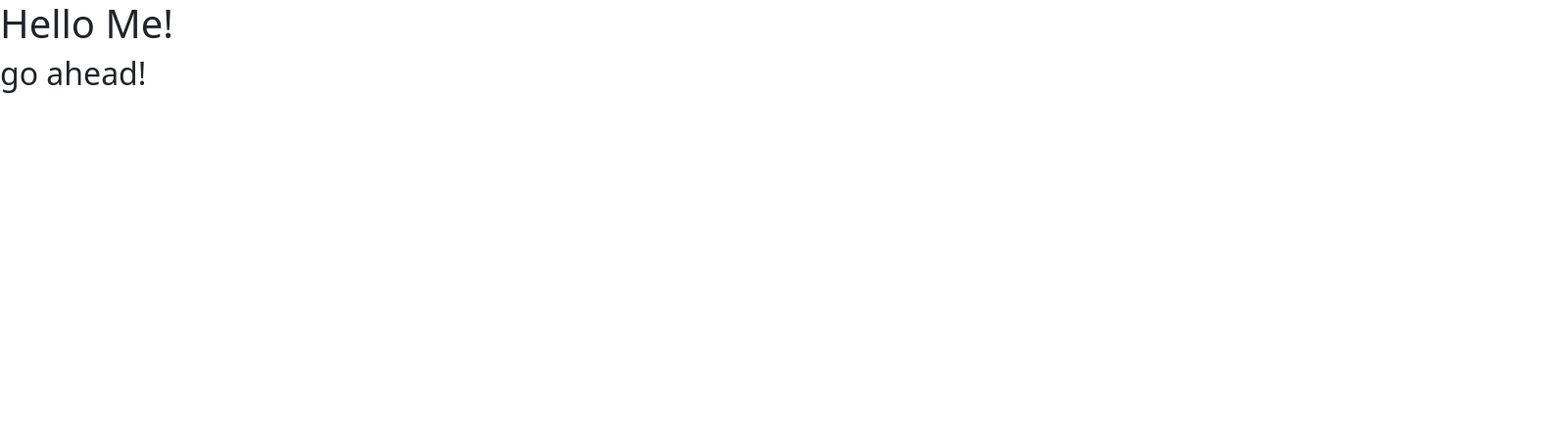
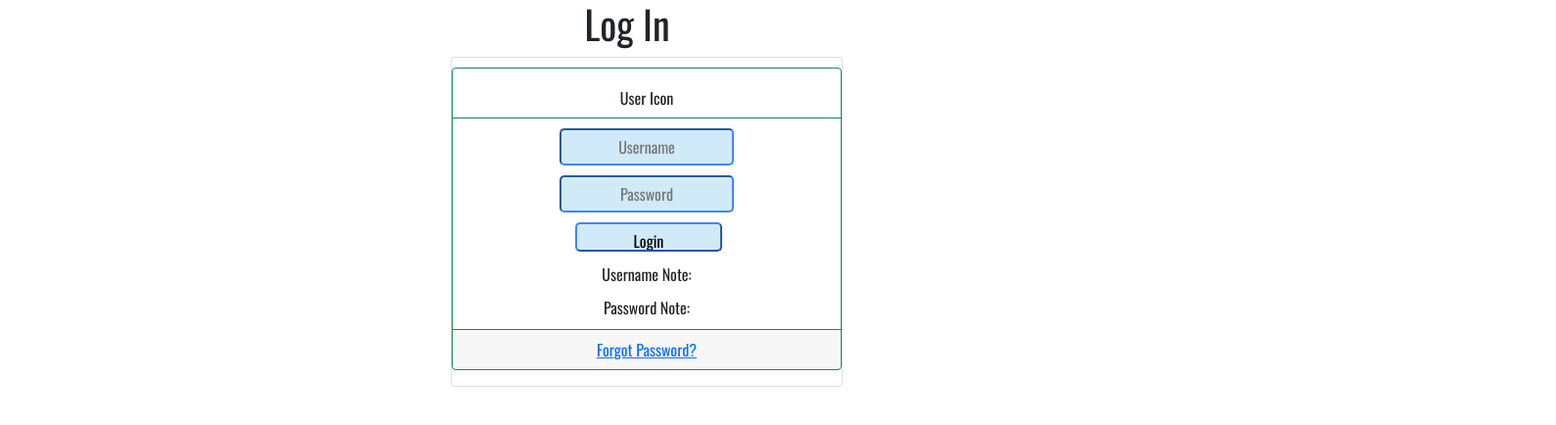
Before and after one commit to candace1818/Lab-3, a plain HTML site: page logIn.html in a window 1280 px wide. Shown: the whole page at 98% size, 1588 px wide, since content can reach past the window. Drawn offline with nearby package versions, Linux system fonts and the light colour scheme.

Commit message:
complete

```diff
--- a/logIn.html
+++ b/logIn.html
@@ -5,10 +5,107 @@
     <meta http-equiv="X-UA-Compatible" content="IE=edge">
     <meta name="viewport" content="width=device-width, initial-scale=1.0">
     <link href="https://cdn.jsdelivr.net/npm/bootstrap@5.0.2/dist/css/bootstrap.min.css" rel="stylesheet" integrity="sha384-EVSTQN3/azprG1Anm3QDgpJLIm9Nao0Yz1ztcQTwFspd3yD65VohhpuuCOmLASjC" crossorigin="anonymous">
+    <link href="https://fonts.googleapis.com/css2?family=Oswald&display=swap" rel="stylesheet">
     <title>Log in Page</title>
+
+    <style>
+        body {
+            font-family: 'Oswald', sans-serif;
+        }
+        div {
+            margin-top: 10px;
+        }
+        .container {
+            justify-content: center;
+            margin-left: 35%;
+        }
+        #username {
+            background-color: #d0ebf7;
+            border-color: #4287f5;
+            border-radius: 5px;
+            font-size: medium;
+            padding: 5px;
+            text-align: center;
+        }
+        #password {
+            background-color: #d0ebf7;
+            border-color: #4287f5;
+            border-radius: 5px;
+            font-size: medium;
+            padding: 5px;
+            text-align: center;
+        }
+        #clickButton {
+            font-family: 'Oswald', sans-serif;
+            margin-left: 1%;
+        }
+        #button {
+            background-color: #d0ebf7;
+            border-color: #4287f5;
+            border-radius: 5px;
+            height: 30px;
+            width: 150px;
+            padding: 5px;
+        }
+    </style>
 </head>
 <body>
-    <h1>Hello Me!</h1>
-    <h2>go ahead!</h2>
+    <h1 class="text-center">Log In</h1>
+    <div class="container">
+        <div class="card text-center" style="width: 25rem;">
+            <div class="card border-success mb-3" style="max-width: 25rem;">
+                <div class="card-header bg-transparent border-success">User Icon</div>
+                        <div id="info1">
+                            <input id="username" type="text" placeholder="Username">
+                        </div>
+
+                        <div id="secret">
+                            <input id="password" type="password" placeholder="Password">
+                        </div>
+
+                        <div id="clickButton">
+                            <input id="button" type="button" value="Login" onclick="logIn()">
+                        </div>
+
+                        <div id="result1">
+                            Username Note:
+                        </div>
+
+                        <div id="result2">
+                            Password Note:
+                        </div>
+                <div class="card-footer bg-grey border-success"><a href="#">Forgot Password?</a></div>
+            </div>
+        </div>
+    </div>
+    <script>
+        function logIn() {
+            let usernameLog = document.querySelector('#username').value;
+            let passwordLog = document.querySelector('#password').value;
+            let result1Div = document.getElementById('result1')
+            let result2Div = document.getElementById('result2')
+
+            // username
+            if (usernameLog === "admin" && passwordLog === "root") {
+                window.location.href = "addPeople.html"
+            }
+            if (!usernameLog) {
+                result1Div.innerHTML = `Username Note: <b style="color:red;">Please input a Username</b>`;
+            } else if (usernameLog.length < 3) {
+                result1Div.innerHTML = `Username Note: <b style="color:red;">Please add more than 3 characters</b>`;
+            } else if (usernameLog === "admin") {
+                result1Div.innerHTML = `Username Note: <b style="color:red;">Check!</b>`;
+            }
+
+            // password
+            if (!passwordLog) {
+                result2Div.innerHTML = `Password Note: <b style="color:red;">Please input a Password</b>`;
+            } else if (passwordLog.length < 3) {
+                result2Div.innerHTML = `Password Note: <b style="color:red;">Please add more than 3 characters</b>`;
+            } else if (passwordLog === "root") {
+                result2Div.innerHTML = `Password Note: <b style="color:red;">Check!</b>`;
+            }
+        }
+    </script>
 </body>
 </html>
```
